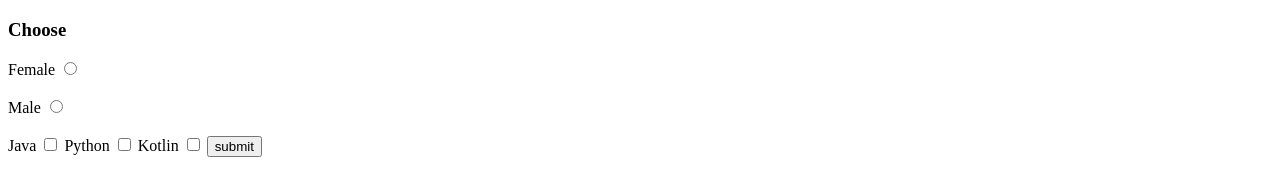
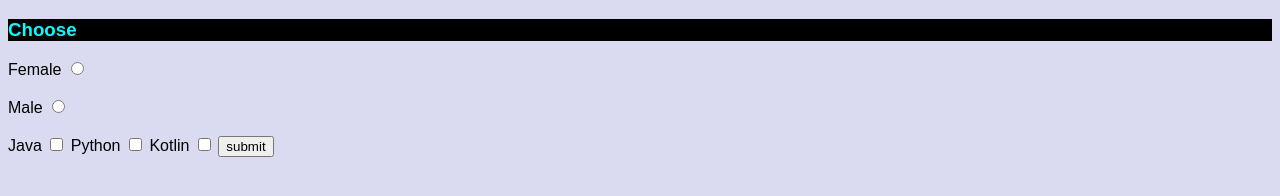
Before and after one commit to adriamPaz/GitHub-HTML, a plain HTML site: page form2.html in a window 1280 px wide. Drawn offline with Linux system fonts and the light colour scheme.

Commit message:
backgroundColor

```diff
--- a/form2.html
+++ b/form2.html
@@ -6,7 +6,13 @@
     <title>Complete form</title>
 </head>
 <body>
-    <h3>Choose</h3>
+    <h3 style="background-color: black;color:aqua" >Choose</h3>
+    <link rel="stylesheet" href="style.css">
+    <style>
+        body{
+            font-family: Haettenschweiler, 'Arial Narrow Bold', sans-serif;
+        }
+    </style>
     <form action="data.php" method="post">
         <label for="female">Female</label>
         <input type="radio" name="gender" id="female" value="female" required>
--- /dev/null
+++ b/style.css
@@ -0,0 +1,4 @@
+body{
+    background-color: #DADBF1;
+
+}
```
Also changed, not shown: cosmical.html (+1 -1 lines).
